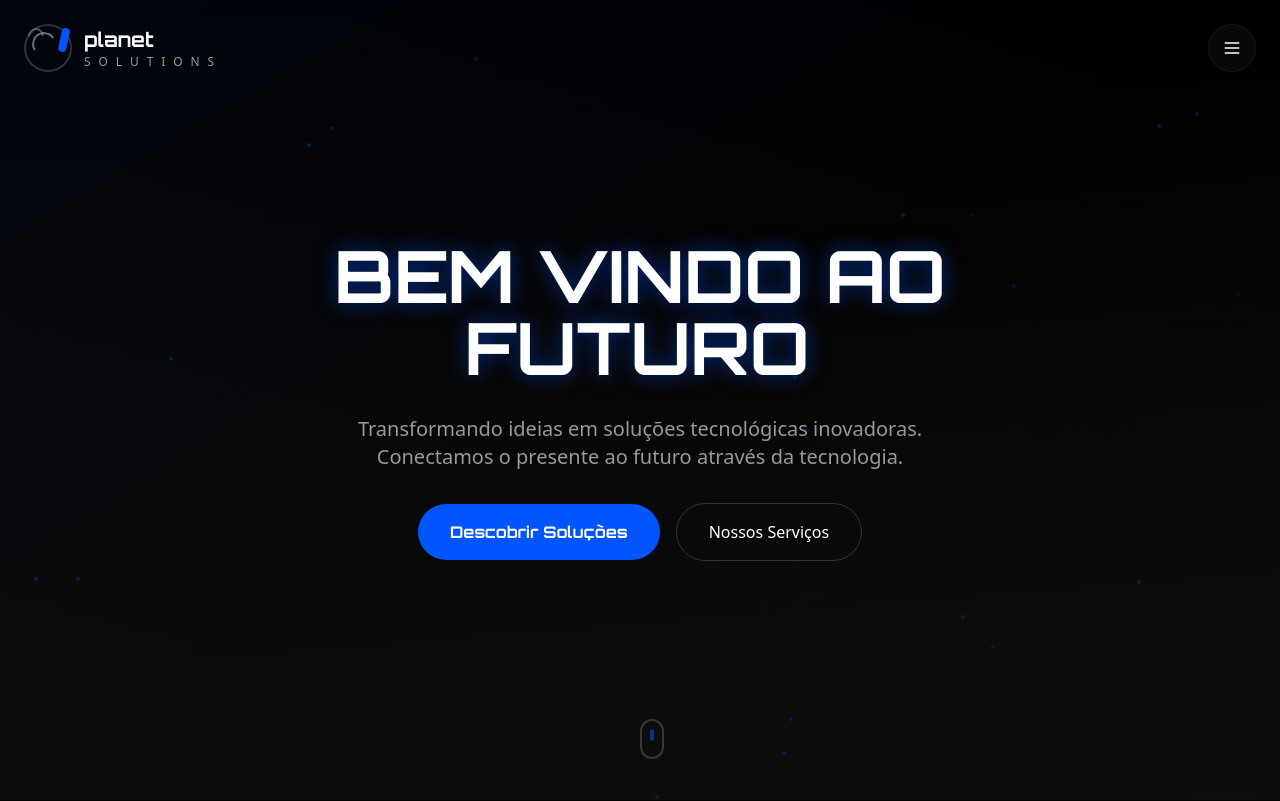
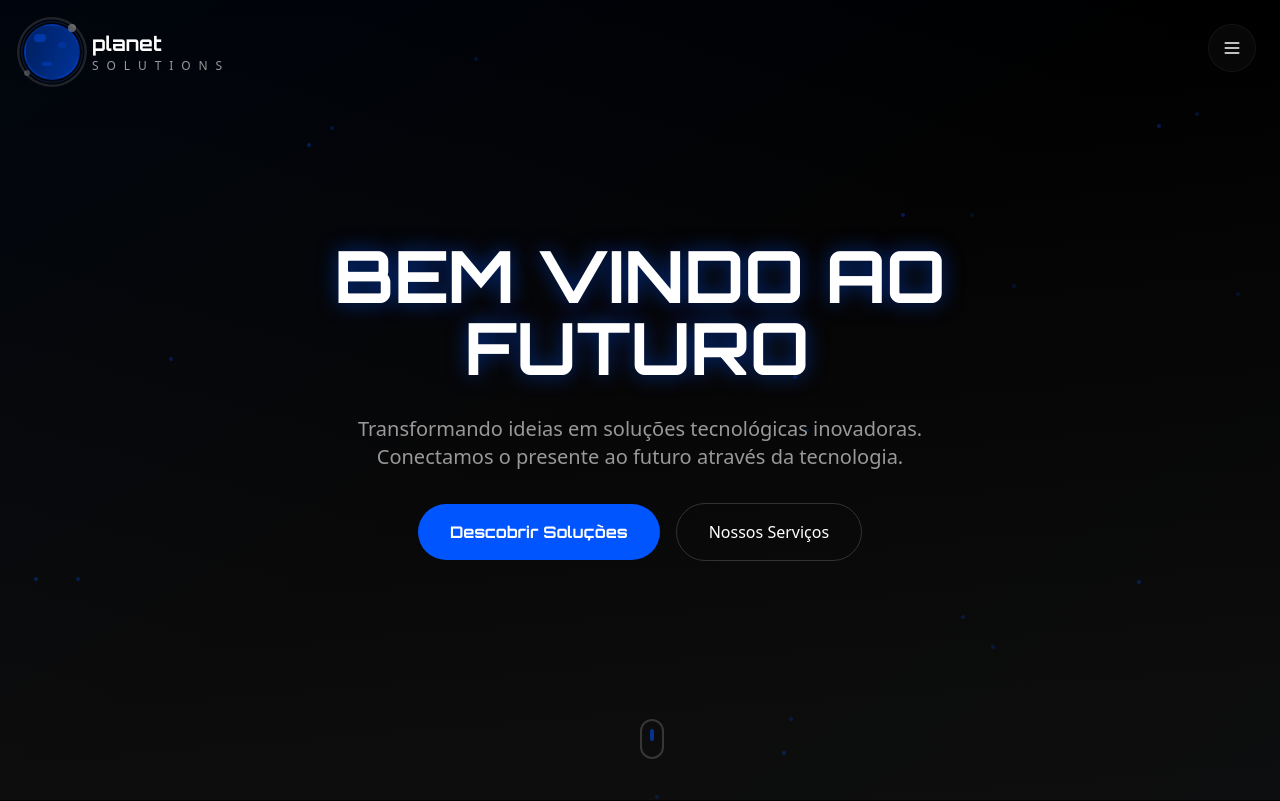
Before and after one commit to rws5/future-minimal-web, a React (Vite) app: page / in a window 1280 px wide. Shown: the top 801 px of the page. Built offline with nearby package versions, Linux system fonts and the light colour scheme.

Commit message:
Update logo with planetary globe style
Modify the logo to include a stylized planetary globe while maintaining the same text and font.

```diff
--- a/src/components/Logo.tsx
+++ b/src/components/Logo.tsx
@@ -2,17 +2,31 @@ export default function Logo() {
   return (
     <div className="fixed top-6 left-6 z-50">
       <div className="flex items-center space-x-3">
-        {/* Logo Symbol - Recreating the circular elements from the image */}
-        <div className="relative w-12 h-12">
-          {/* Outer ring */}
-          <div className="absolute inset-0 border-2 border-muted-foreground/30 rounded-full"></div>
+        {/* Planetary Globe Logo */}
+        <div className="relative w-14 h-14">
+          {/* Main Planet Sphere */}
+          <div className="absolute inset-0 bg-gradient-to-br from-primary/20 via-primary/40 to-primary/60 rounded-full border-2 border-primary/30 shadow-glow">
+            {/* Planet Surface Details */}
+            <div className="absolute top-2 left-2 w-3 h-2 bg-primary/60 rounded-full opacity-70"></div>
+            <div className="absolute top-4 right-3 w-2 h-1.5 bg-primary/40 rounded-full opacity-50"></div>
+            <div className="absolute bottom-3 left-4 w-2.5 h-1 bg-primary/50 rounded-full opacity-60"></div>
 
-          {/* Inner crescents - representing the planet-like design */}
-          <div className="absolute top-1 left-1 w-4 h-4 border-2 border-muted-foreground/50 rounded-full border-r-transparent border-b-transparent rotate-45"></div>
-          <div className="absolute top-2 left-2 w-6 h-6 border-2 border-muted-foreground/70 rounded-full border-r-transparent border-b-transparent rotate-12"></div>
+            {/* Atmospheric Glow */}
+            <div className="absolute inset-0 rounded-full bg-gradient-to-t from-transparent via-primary/10 to-primary/20"></div>
+          </div>
 
-          {/* Blue accent element */}
-          <div className="absolute top-1 right-1 w-2 h-6 bg-primary rounded-full transform rotate-12"></div>
+          {/* Orbital Ring */}
+          <div className="absolute inset-0 border-2 border-muted-foreground/20 rounded-full transform rotate-12 scale-125"></div>
+
+          {/* Secondary Orbital Ring */}
+          <div className="absolute inset-0 border border-muted-foreground/10 rounded-full transform -rotate-45 scale-110"></div>
+
+          {/* Satellite/Moon Elements */}
+          <div className="absolute top-0 right-1 w-2 h-2 bg-muted-foreground/60 rounded-full shadow-sm"></div>
+          <div className="absolute bottom-1 left-0 w-1.5 h-1.5 bg-muted-foreground/40 rounded-full"></div>
+
+          {/* Energy Pulse Effect */}
+          <div className="absolute inset-0 rounded-full border border-primary/30 animate-pulse scale-110"></div>
         </div>
 
         {/* Logo Text */}
```
